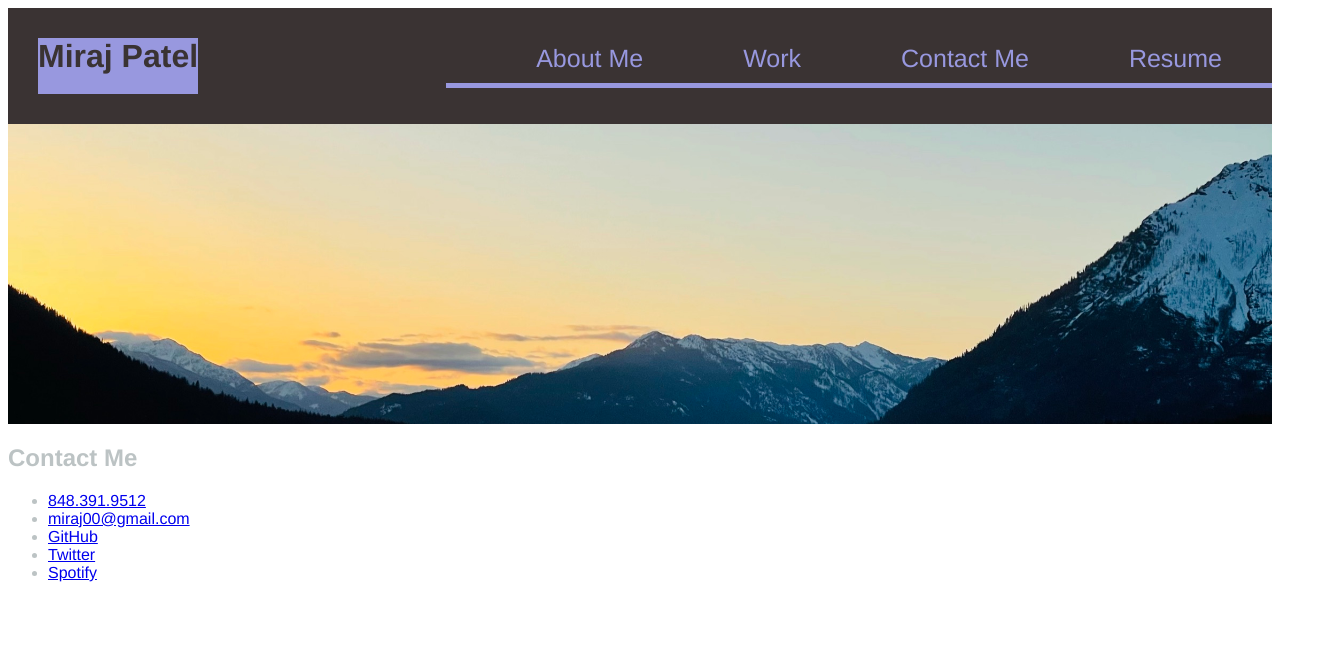
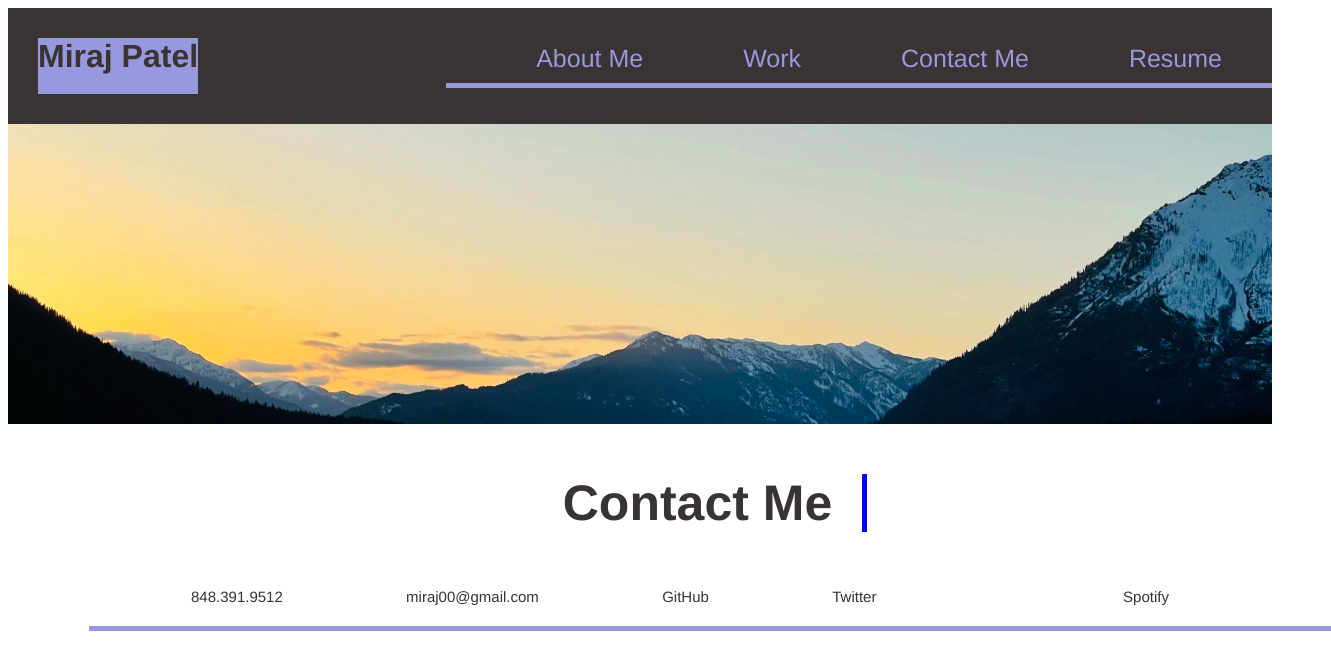
Before and after one commit to miraj00/miraj00.github.io, a plain HTML site: page index.html in a window 1280 px wide. Shown: the whole page, 1331 px wide, since content can reach past the window. Drawn offline with Linux system fonts and the light colour scheme.

Commit message:
footer added

```diff
--- a/index.html
+++ b/index.html
@@ -13,9 +13,9 @@
     <h1> <a href="/">Miraj Patel</a> </h1>
     <nav>
         <ul>
-           <li><a href="./index.html#About-Me">About Me</a></li>
-           <li> <a href="./index.html#Work">Work</a> </li>
-           <li> <a href="./index.html#Contat-Me">Contact Me</a> </li>
+           <li><a href="./index.html#about">About Me</a></li>
+           <li> <a href="./index.html#work">Work</a> </li>
+           <li> <a href="./index.html#contact">Contact Me</a> </li>
            <li> <a href="./Resume.html">Resume</a> </li>
         </ul>
     </nav>
@@ -28,14 +28,14 @@
 
 </section>
 
-<section id="About-Me">
+<section id="about">
 
      <!-- about me -->
 
 
 </section>
 
-<section id="Work">
+<section id="work">
 
        <!-- Work  -->
 
@@ -44,9 +44,9 @@
 </section>
 
 
-<section id="Contact-Me">    <!--    Contact me -->
-    <section id="contact-info">
+<footer id="contact">    <!--    Contact me -->
         <h2>Contact Me</h2>
+        <nav>
         <ul>
           <li><a href="#">848.391.9512</a></li>
           <li><a href="#">miraj00@gmail.com</a></li>
@@ -54,12 +54,13 @@
           <li><a href="#">Twitter</li>
           <li><a href="#">Spotify</a></li>
         </ul>
-      </section>
+        </nav>
+    </footer>
 
 
 
 
-    </section>
+
 </body>
 
 </html>
--- a/style.css
+++ b/style.css
@@ -48,3 +48,46 @@ header nav ul li a  {
     background-position: center;
 
 }
+
+
+
+
+
+
+footer {
+    display: flex;
+    justify-content: space-around;
+    flex-wrap: wrap;
+    color:rgb(58, 51, 51);
+    padding-top: 30px;
+  }
+
+footer h2 {
+     margin: 20px 0;
+     font-size: 50px;
+     border-right: 5px solid blue;
+     padding-right: 30px;
+     padding-left: 150px;
+  }
+
+footer nav ul {
+     display: flex;
+     flex-wrap: wrap;
+     justify-content: space-around;
+
+     list-style: none;
+     border-bottom: 5px solid rgb(152, 152, 223);
+     padding-right: 100px;
+     padding-bottom: 20px;
+     padding-top: 20px;
+     box-sizing: content-box;
+     width: 100%;
+     align-items: center;
+ }
+
+footer nav ul li a  {
+    color: rgb(58, 51, 51);
+     padding: 30px 50px;
+     font-size: 15px;
+     text-decoration: none;
+ }
```
